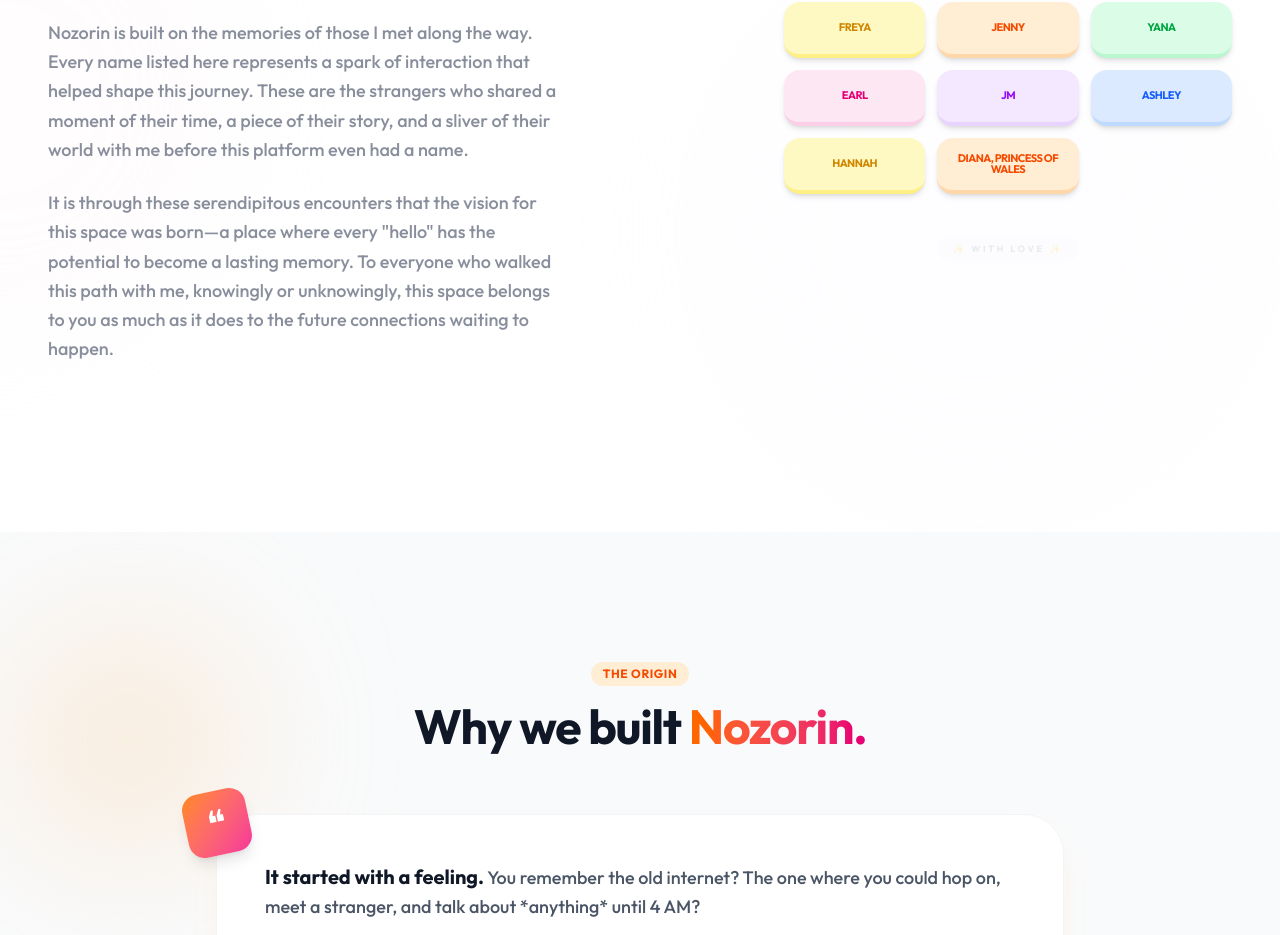
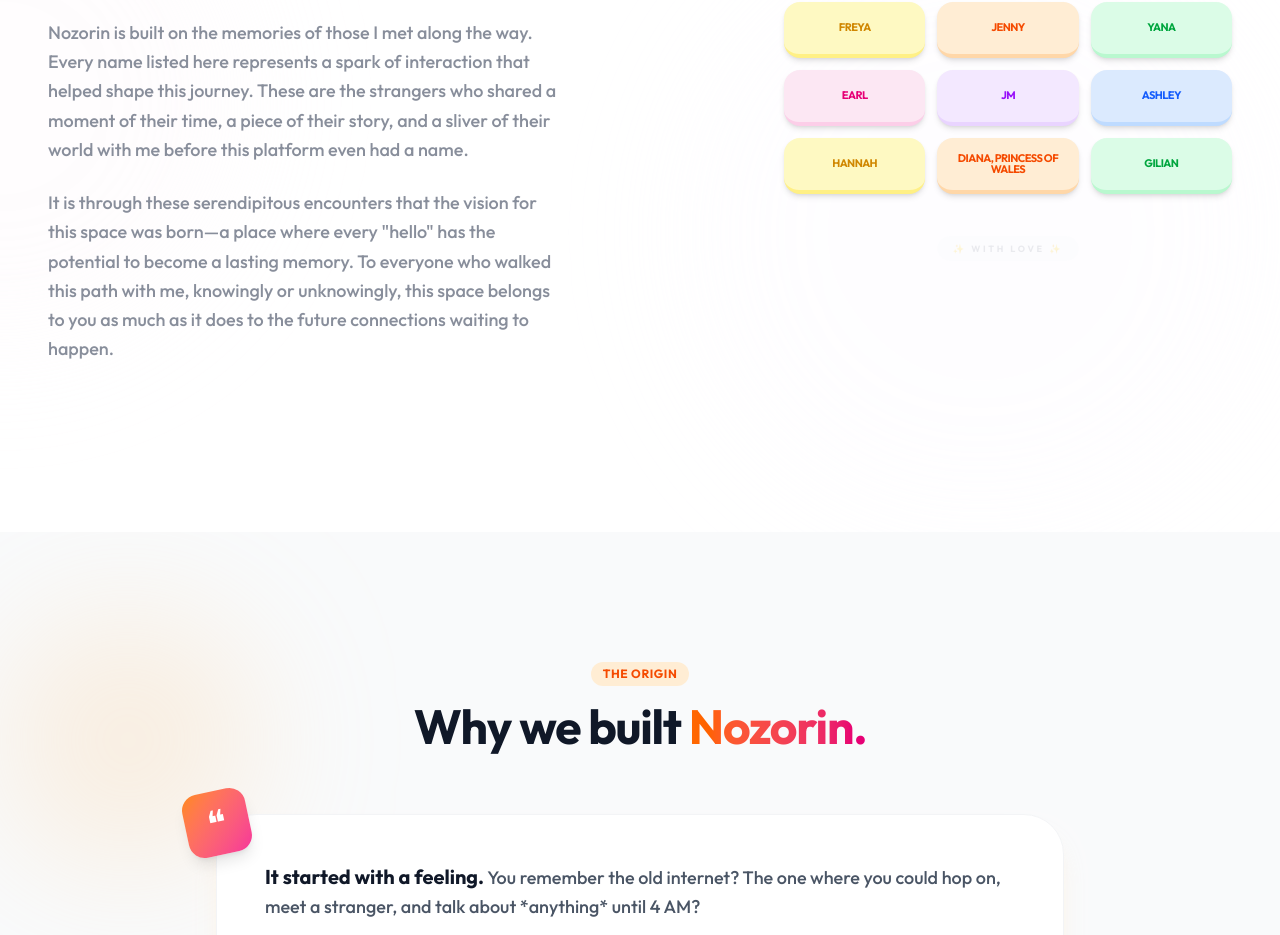
Before and after one commit to noirelle/Nozorin, a Next.js app in the folder ui/: page / in a window 1280 px wide. Shown: the part 3355-4290 px from the top of the page. Built offline with nearby package versions, Linux system fonts and the light colour scheme; no server answers.

Commit message:
feat: Add new `Dedications` UI section component to display personal tributes.

```diff
--- a/ui/sections/Dedications.tsx
+++ b/ui/sections/Dedications.tsx
@@ -6,7 +6,7 @@
 export default function Dedications() {
 
     const strangerNames = [
-        "Maecy", "Yvannah", "Chiela", "Freya", "Jenny", "Yana", "Earl", "JM", "Ashley", "Hannah", "Diana, Princess of Wales"
+        "Maecy", "Yvannah", "Chiela", "Freya", "Jenny", "Yana", "Earl", "JM", "Ashley", "Hannah", "Diana, Princess of Wales", "Gilian"
     ];
 
     const themes = [
```
